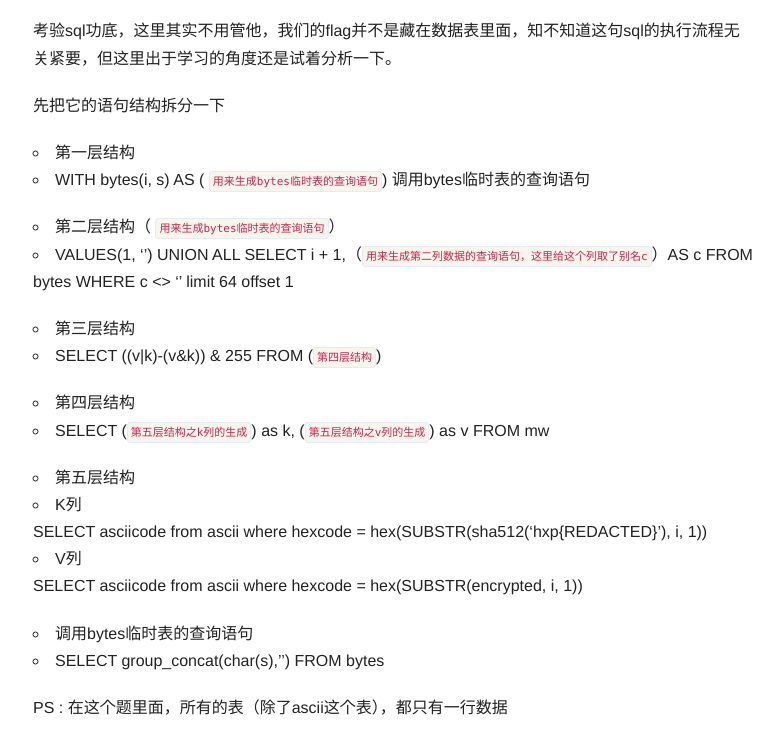
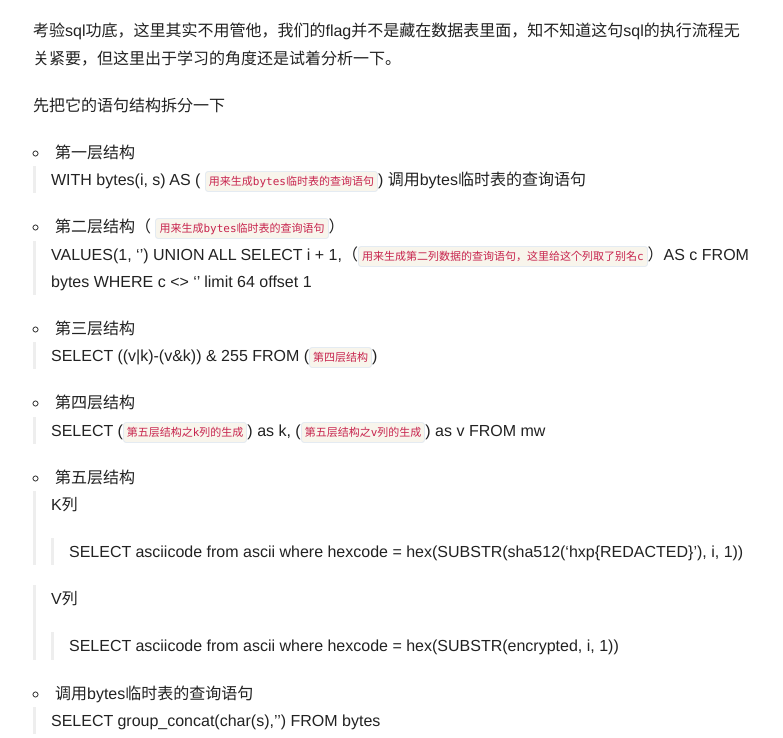
Before and after one commit to F4miti0n/f4miti0n.github.io, a plain HTML site: page 2023/04/05/2022hxpctf-sqliteweb复现/index.html in a window 1280 px wide. Shown: the part 920-1658 px from the top of the page, without its empty margins (247-1030 px from the left). Drawn offline with Linux system fonts and the light colour scheme; a script that the page names is missing.

Commit message:
Site updated: 2023-04-27 10:19:30

```diff
--- a/2023/04/05/2022hxpctf-sqliteweb复现/index.html
+++ b/2023/04/05/2022hxpctf-sqliteweb复现/index.html
@@ -45,37 +45,47 @@
 <p>考验sql功底，这里其实不用管他，我们的flag并不是藏在数据表里面，知不知道这句sql的执行流程无关紧要，但这里出于学习的角度还是试着分析一下。</p>
 <p>先把它的语句结构拆分一下</p>
 <ul>
-<li>第一层结构<ul>
-<li>WITH bytes(i, s)  AS ( <code>用来生成bytes临时表的查询语句</code>)  调用bytes临时表的查询语句</li>
+<li>第一层结构<blockquote>
+<p>WITH bytes(i, s)  AS ( <code>用来生成bytes临时表的查询语句</code>)  调用bytes临时表的查询语句</p>
+</blockquote>
+</li>
+<li>第二层结构（ <code>用来生成bytes临时表的查询语句</code>）<blockquote>
+<p>VALUES(1, ‘’) UNION ALL SELECT i + 1,（<code>用来生成第二列数据的查询语句，这里给这个列取了别名c</code>）AS c FROM bytes WHERE c &lt;&gt; ‘’ limit 64 offset 1</p>
+</blockquote>
+</li>
+<li>第三层结构<blockquote>
+<p>SELECT ((v|k)-(v&amp;k)) &amp; 255 FROM (<code>第四层结构</code>)</p>
+</blockquote>
+</li>
+<li>第四层结构<blockquote>
+<p>SELECT  (<code>第五层结构之k列的生成</code>) as k, (<code>第五层结构之v列的生成</code>) as v FROM mw</p>
+</blockquote>
+</li>
+<li>第五层结构<blockquote>
+<p>K列 </p>
+<blockquote>
+<p>SELECT asciicode from ascii where hexcode &#x3D; hex(SUBSTR(sha512(‘hxp{REDACTED}’), i, 1))</p>
+</blockquote>
+</blockquote>
+</li>
 </ul>
-</li>
-<li>第二层结构（ <code>用来生成bytes临时表的查询语句</code>）<ul>
-<li>VALUES(1, ‘’) UNION ALL SELECT i + 1,（<code>用来生成第二列数据的查询语句，这里给这个列取了别名c</code>）AS c FROM bytes WHERE c &lt;&gt; ‘’ limit 64 offset 1</li>
-</ul>
-</li>
-<li>第三层结构<ul>
-<li>SELECT ((v|k)-(v&amp;k)) &amp; 255 FROM (<code>第四层结构</code>)</li>
-</ul>
-</li>
-<li>第四层结构<ul>
-<li>SELECT  (<code>第五层结构之k列的生成</code>) as k, (<code>第五层结构之v列的生成</code>) as v FROM mw</li>
-</ul>
-</li>
-<li>第五层结构<ul>
-<li>K列<br>   SELECT asciicode from ascii where hexcode &#x3D; hex(SUBSTR(sha512(‘hxp{REDACTED}’), i, 1))</li>
-<li>V列<br>   SELECT asciicode from ascii where hexcode &#x3D; hex(SUBSTR(encrypted, i, 1))</li>
-</ul>
-</li>
-<li>调用bytes临时表的查询语句<ul>
-<li>SELECT group_concat(char(s),’’) FROM bytes</li>
-</ul>
+<blockquote>
+<p>V列 </p>
+<blockquote>
+<p>SELECT asciicode from ascii where hexcode &#x3D; hex(SUBSTR(encrypted, i, 1))</p>
+</blockquote>
+</blockquote>
+<ul>
+<li>调用bytes临时表的查询语句<blockquote>
+<p> SELECT group_concat(char(s),’’) FROM bytes</p>
+</blockquote>
 </li>
 </ul>
 <p>PS :  在这个题里面，所有的表（除了ascii这个表），都只有一行数据</p>
 <p>我们先从第一层的With语句整体分析一下<br><code>WITH bytes(i, s)  AS (用来生成bytes临时表的查询语句)  调用bytes临时表的查询语句</code><br>这里先是定义了一个名为bytes临时表，这个临时表一共就两列，一列叫做i，一列叫做s</p>
 <p>关于具体的定义语句，咱们这里跟进一下第二层结构<br><code>VALUES(1, &#39;&#39;) UNION ALL SELECT i + 1,（用来生成第二列数据的查询语句，这里给这个列取了别名c）AS c FROM bytes WHERE c &lt;&gt; &#39;&#39; limit 64 offset 1</code><br>VALUES语句给i列和s列分别插入了一条数据，i列插入的是1，s插入的是个空字符。<br>插入完之后，<code>UNION ALL</code> 之后的语句开始执行，其返回结果会与前面的  <code>VALUES(1,&#39;&#39;)</code> 值拼接起来，构成一个新表。咱们看一下后面的语句，可以发现，其第一个表达式是 <code>i + 1</code>，其中的 <code>i</code> 表示从前一个查询中选出来的整数值，<code>+ 1</code> 表示将该整数值加一。因此，第二个查询返回的整数值是从 2 开始递增的。第二个表达式是一个子查询，它返回从 <code>bytes</code> 表中选择所有 <code>c</code> 列不为 <code>&#39;&#39;</code> 的行，按照行号的顺序选择前 64 行并跳过第一行（也就是前面提到的 <code>(1, &#39;&#39;)</code> 行）。</p>
 <p>分析完第二层结构，咱们先不急着分析第三层结构，这里咱们直接从第五层结构开始倒着分析（要时刻牢记3-5层结构的最终返回结果就是条简单的数据）。</p>
-<p>第五层结构<br>    K列：SELECT asciicode from ascii where hexcode &#x3D; hex(SUBSTR(sha512(‘hxp{REDACTED}’), i, 1))<br>    V列：SELECT asciicode from ascii where hexcode &#x3D; hex(SUBSTR(encrypted, i, 1))<br>    &#x2F;&#x2F;encrypted是mw里面的列<br>这里用到了ascii这个表，咱们可以看一下这个表的结构<br><img src="https://hexo--blog--images.oss-cn-beijing.aliyuncs.com/hxf-sqlite-less1.png"><br>emmm，平平无奇，不多赘述<br>依次从<code>sha512(&#39;hxp&#123;REDACTED&#125;&#39;)</code> 和 <code>encrypted</code>这两行数据里面截取字符，分别作为k列的生成条件和v列的生成条件，最终k列和v列都新增了一行数字数据。</p>
+<p>第五层结构<br>    &gt; K列：SELECT asciicode from ascii where hexcode &#x3D; hex(SUBSTR(sha512(‘hxp{REDACTED}’), i, 1))<br>    &gt; V列：SELECT asciicode from ascii where hexcode &#x3D; hex(SUBSTR(encrypted, i, 1))<br>    &#x2F;&#x2F;encrypted是mw里面的列<br>这里用到了ascii这个表，咱们可以看一下这个表的结构<br><img src="https://hexo--blog--images.oss-cn-beijing.aliyuncs.com/hxf-sqlite-less1.png"><br>emmm，平平无奇，不多赘述<br>依次从<code>sha512(&#39;hxp&#123;REDACTED&#125;&#39;)</code> 和 <code>encrypted</code>这两行数据里面截取字符，分别作为k列的生成条件和v列的生成条件，最终k列和v列都新增了一行数字数据。</p>
 <p>跳到第四层看一下<br><code>SELECT  (第五层结构之k列的生成) as k, (第五层结构之v列的生成) as v FROM mw</code><br>也是平平无奇的很，就是把k列和v列整合了起来作为了一个临时表给返了回去</p>
 <p>再看下第三层结构<br><code>SELECT ((v|k)-(v&amp;k)) &amp; 255 FROM (第四层结构)</code><br>把v列的那一行数据和k列的那一行数据从第四层结构生成的那个临时表取了过来，做位运算，生成了一个只有一列一行数据的临时表</p>
 <p>回溯到第二层<br>到这里那个c列数据的整个生成流程就已经明晰了，就是第三层位运算得来的那个数据。<br>就这么递归生成呗，出来的表是下面这样的</p>
```
